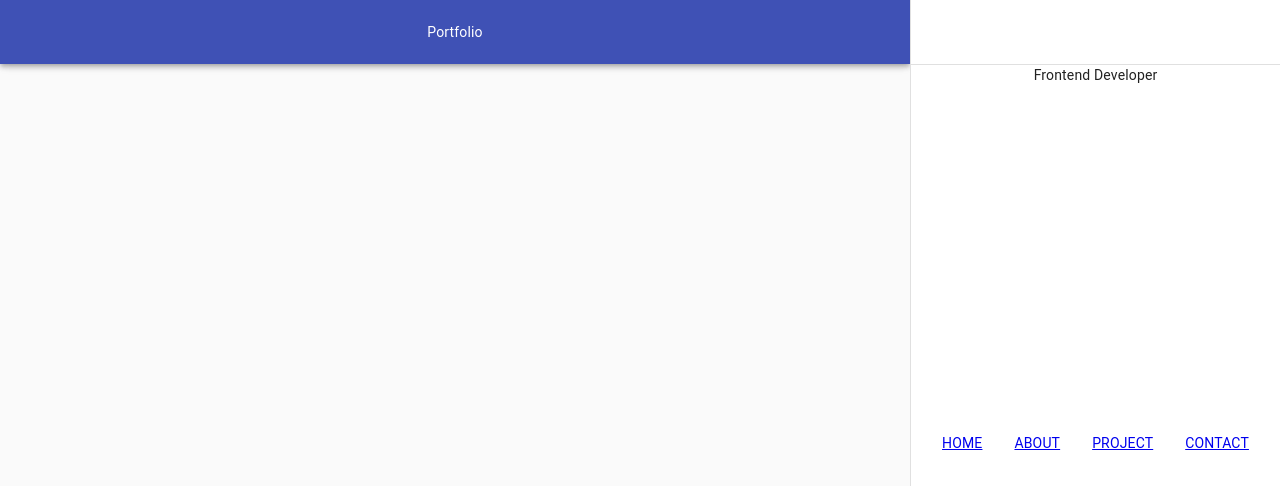
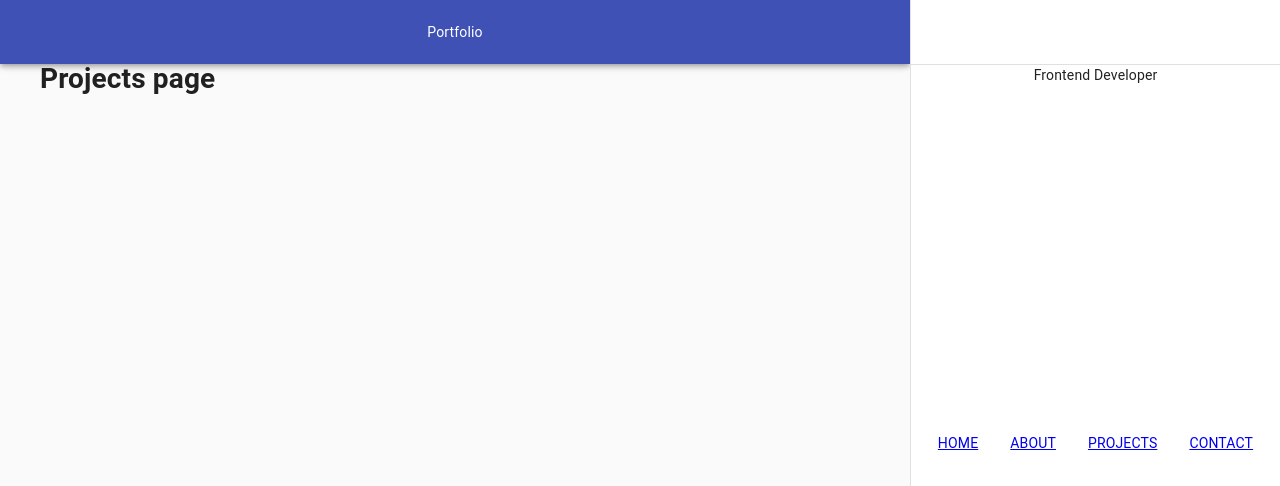
Before and after one commit to Yanir-R/Portfolio, a React (Create React App) app: page /projects in a window 1280 px wide. Shown: the top 486 px of the page. Built offline with nearby package versions, Linux system fonts and the light colour scheme.

Commit message:
setting up components

```diff
--- a/src/App.tsx
+++ b/src/App.tsx
@@ -2,11 +2,13 @@ import React from 'react'
 import {
   BrowserRouter as Router,
   Switch,
-  Route,
-  Link
+  Route
 } from "react-router-dom";
 import { About } from './components/about/about';
+import { Contact } from './components/contact/contact';
+import { Home } from './components/home/home';
 import { Navbar } from './components/navbar/navbar';
+import { Projects } from './components/projects/projects';
 
 interface AppProps { }
 
@@ -14,11 +16,20 @@ export const App: React.FC<AppProps> = () => {
   return (
     <Router>
       <Navbar />
-        <Switch>
+      <Switch>
         <Route path="/about">
-            <About />
-          </Route>
-        </Switch>
-      </Router>
+          <About />
+        </Route>
+        <Route path="/projects">
+          <Projects />
+        </Route>
+        <Route path="/contact">
+          <Contact />
+        </Route>
+        <Route path="/">
+          <Home />
+        </Route>
+      </Switch>
+    </Router>
   );
 }
--- /dev/null
+++ b/src/components/contact/contact.tsx
@@ -0,0 +1,27 @@
+import { createStyles, makeStyles, Theme } from '@material-ui/core';
+import React from 'react'
+
+interface contactProps { }
+
+const useStyles = makeStyles((theme: Theme) =>
+    createStyles({
+        // necessary for content to be below app bar
+        toolbar: theme.mixins.toolbar,
+        content: {
+            flexGrow: 1,
+            backgroundColor: theme.palette.background.default,
+            padding: theme.spacing(5),
+        },
+    })
+)
+
+export const Contact: React.FC<contactProps> = () => {
+    const classes = useStyles()
+    return (
+        <main className={classes.content}>
+            <div className={classes.toolbar}>
+                <h1>Contact page</h1>
+            </div>
+        </main>
+    );
+}
--- /dev/null
+++ b/src/components/home/home.tsx
@@ -0,0 +1,27 @@
+import { createStyles, makeStyles, Theme } from '@material-ui/core';
+import React from 'react'
+
+interface homeProps { }
+
+const useStyles = makeStyles((theme: Theme) =>
+    createStyles({
+        // necessary for content to be below app bar
+        toolbar: theme.mixins.toolbar,
+        content: {
+            flexGrow: 1,
+            backgroundColor: theme.palette.background.default,
+            padding: theme.spacing(5),
+        },
+    })
+)
+
+export const Home: React.FC<homeProps> = () => {
+    const classes = useStyles()
+    return (
+        <main className={classes.content}>
+            <div className={classes.toolbar}>
+                <h1>Home page</h1>
+            </div>
+        </main>
+    );
+}
--- a/src/components/navbar/navbar.tsx
+++ b/src/components/navbar/navbar.tsx
@@ -4,15 +4,9 @@ import Drawer from '@material-ui/core/Drawer';
 import CssBaseline from '@material-ui/core/CssBaseline';
 import AppBar from '@material-ui/core/AppBar';
 import Toolbar from '@material-ui/core/Toolbar';
-import Typography from '@material-ui/core/Typography';
 import Divider from '@material-ui/core/Divider';
 import { Box } from '@material-ui/core';
-import {
-    BrowserRouter as Router,
-    Switch,
-    Route,
-    Link
-} from 'react-router-dom'
+import { Link } from 'react-router-dom'
 
 interface navbarProps { }
 
@@ -67,13 +61,10 @@ export const Navbar: React.FC<navbarProps> = () => {
             >
                 <div className={classes.toolbar} />
                 <Divider />
-                <Router>
                 <Box mx='auto'>
                     Frontend Developer
                     </Box>
-
                 <Box m='auto' display='flex'>
-
                     <Box p={2}>
                         <Link to={'/'}>
                             HOME
@@ -86,8 +77,8 @@ export const Navbar: React.FC<navbarProps> = () => {
                     </Link>
                     </Box>
                     <Box p={2}>
-                            <Link to={'/project'}>
-                                PROJECT
+                        <Link to={'/projects'}>
+                            PROJECTS
                     </Link>
                     </Box>
                     <Box p={2}>
@@ -95,10 +86,7 @@ export const Navbar: React.FC<navbarProps> = () => {
                             CONTACT
                     </Link>
                     </Box>
-
                 </Box>
-
-                </Router>
             </Drawer>
         </div>
 
--- /dev/null
+++ b/src/components/projects/projects.tsx
@@ -0,0 +1,27 @@
+import { createStyles, makeStyles, Theme } from '@material-ui/core';
+import React from 'react'
+
+interface projectsProps { }
+
+const useStyles = makeStyles((theme: Theme) =>
+    createStyles({
+        // necessary for content to be below app bar
+        toolbar: theme.mixins.toolbar,
+        content: {
+            flexGrow: 1,
+            backgroundColor: theme.palette.background.default,
+            padding: theme.spacing(5),
+        },
+    })
+)
+
+export const Projects: React.FC<projectsProps> = () => {
+    const classes = useStyles()
+    return (
+        <main className={classes.content}>
+            <div className={classes.toolbar}>
+                <h1>Projects page</h1>
+            </div>
+        </main>
+    );
+}
```
Lines whose indentation alone changed are shown as unchanged.
